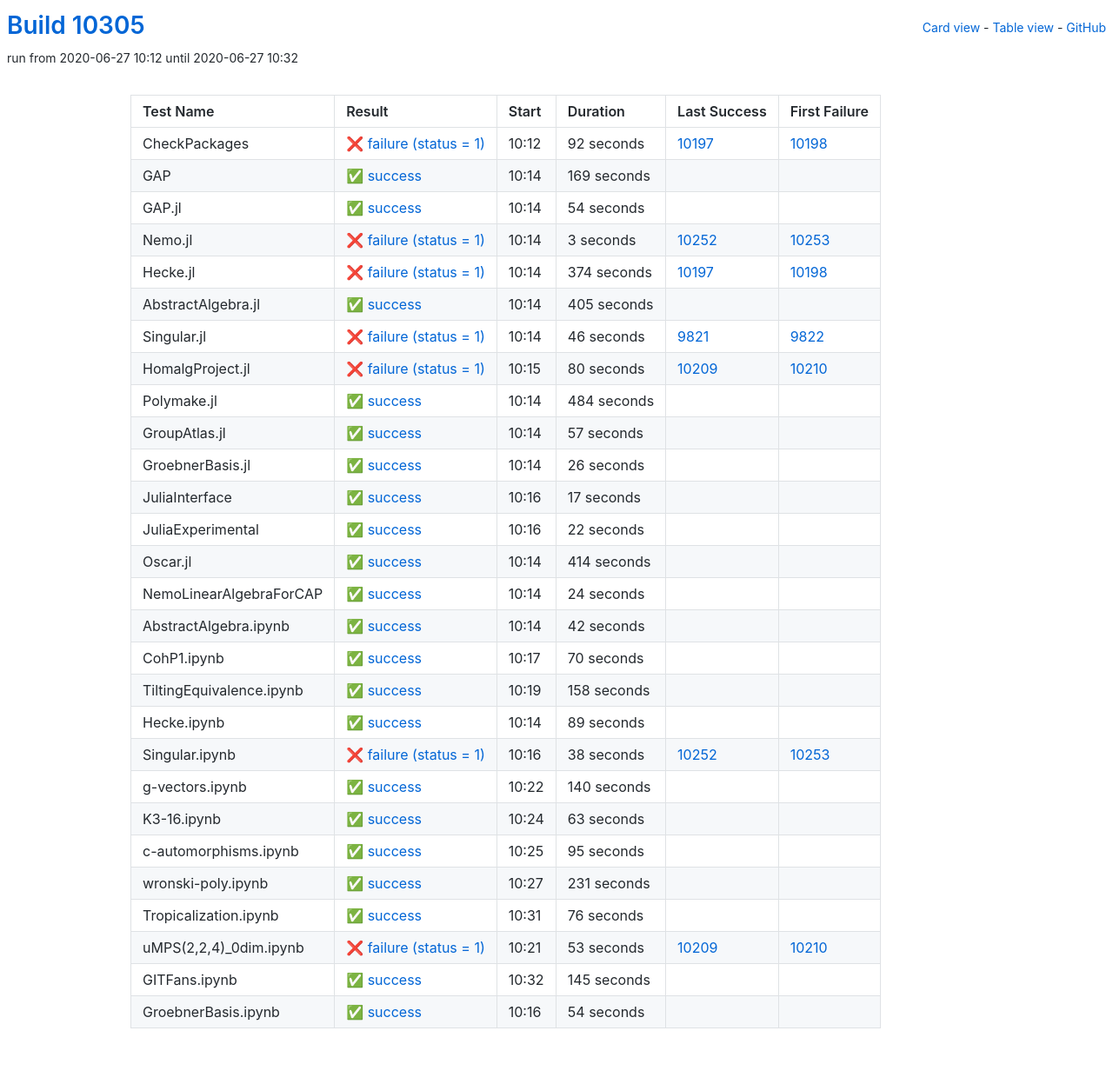
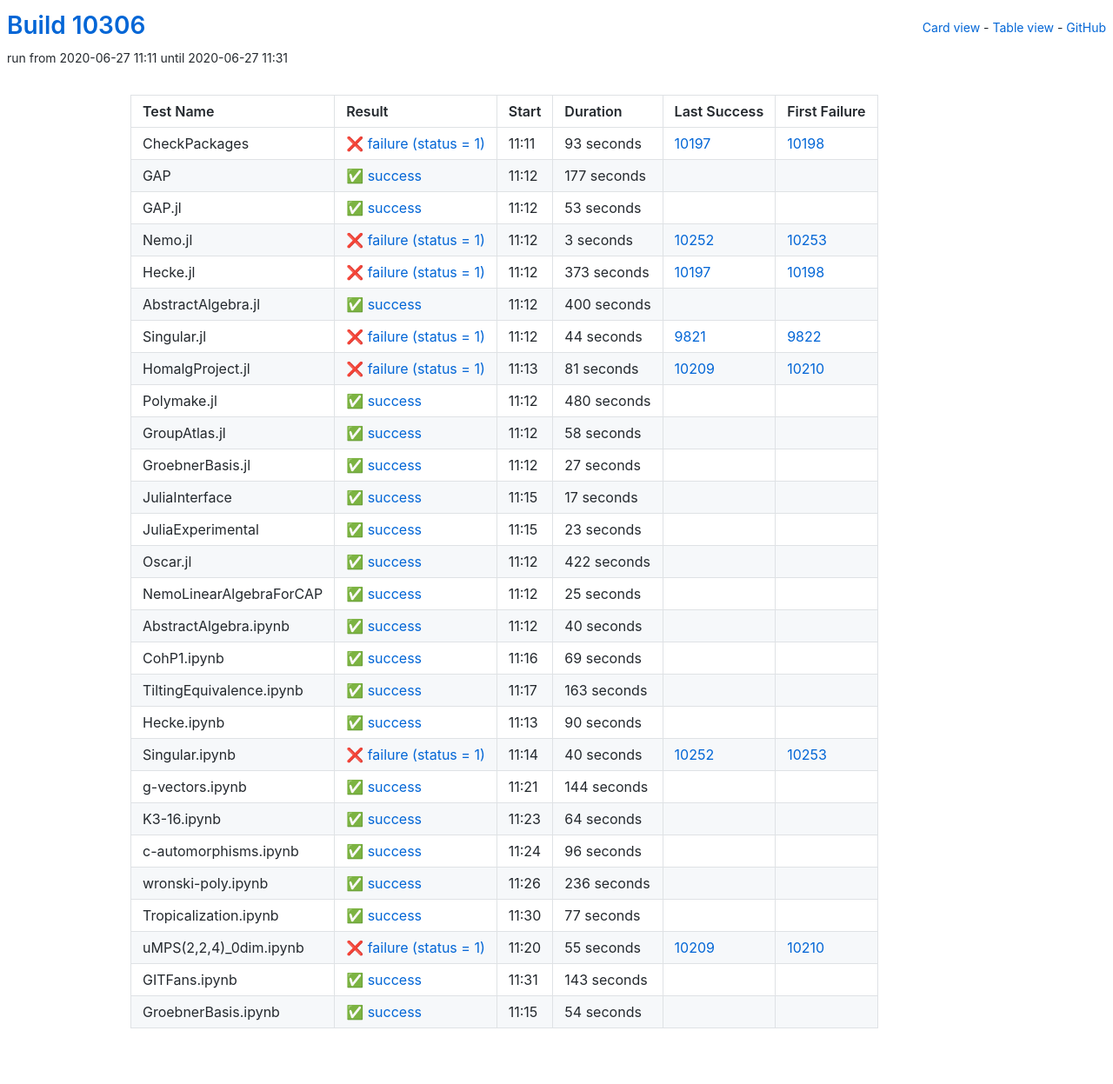
Before and after one commit to oscar-system/oscar-ci-status, a Jekyll site: the page built from table.html, in a window 1280 px wide. Shown: the whole page at 87% size. Built offline with Jekyll 4.4.1, drawn with Linux system fonts in a browser that asks for light colours.

Commit message:
Build #10306

```diff
--- a/_data/ci.yml
+++ b/_data/ci.yml
@@ -1,6 +1,6 @@
 ---
-build: 10305
-build_url: https://oscarci.mathematik.uni-kl.de/job/oscar/10305/
+build: 10306
+build_url: https://oscarci.mathematik.uni-kl.de/job/oscar/10306/
 job: oscar
 organization: oscar-system
 repo: oscar-ci-status
@@ -8,44 +8,44 @@ repourl: https://github.com/oscar-system/oscar-ci-status
 tests:
 - name: CheckPackages
   id: checkpackages
-  log: https://oscarci.mathematik.uni-kl.de/job/oscar/10305/artifact/logs/build-10305/CheckPackages.log
-  start: 2020-06-27 10:12
+  log: https://oscarci.mathematik.uni-kl.de/job/oscar/10306/artifact/logs/build-10306/CheckPackages.log
+  start: 2020-06-27 11:11
   success: false
   exitcode: 1
   status: failure
-  duration: 92
+  duration: 93
   last_success: 10197
   last_success_url: https://oscarci.mathematik.uni-kl.de/job/oscar/10197/
   first_failure: 10198
   first_failure_url: https://oscarci.mathematik.uni-kl.de/job/oscar/10198/
 - name: GAP
   id: gap
-  log: https://oscarci.mathematik.uni-kl.de/job/oscar/10305/artifact/logs/build-10305/GAP.log
-  start: 2020-06-27 10:14
+  log: https://oscarci.mathematik.uni-kl.de/job/oscar/10306/artifact/logs/build-10306/GAP.log
+  start: 2020-06-27 11:12
   success: true
   exitcode: 0
   status: success
-  duration: 169
+  duration: 177
   last_success: false
   last_success_url:
   first_failure: false
   first_failure_url:
 - name: GAP.jl
   id: gap-jl
-  log: https://oscarci.mathematik.uni-kl.de/job/oscar/10305/artifact/logs/build-10305/GAP.jl.log
-  start: 2020-06-27 10:14
+  log: https://oscarci.mathematik.uni-kl.de/job/oscar/10306/artifact/logs/build-10306/GAP.jl.log
+  start: 2020-06-27 11:12
   success: true
   exitcode: 0
   status: success
-  duration: 54
+  duration: 53
   last_success: false
   last_success_url:
   first_failure: false
   first_failure_url:
 - name: Nemo.jl
   id: nemo-jl
-  log: https://oscarci.mathematik.uni-kl.de/job/oscar/10305/artifact/logs/build-10305/Nemo.jl.log
-  start: 2020-06-27 10:14
+  log: https://oscarci.mathematik.uni-kl.de/job/oscar/10306/artifact/logs/build-10306/Nemo.jl.log
+  start: 2020-06-27 11:12
   success: false
   exitcode: 1
   status: failure
@@ -56,92 +56,92 @@ tests:
   first_failure_url: https://oscarci.mathematik.uni-kl.de/job/oscar/10253/
 - name: Hecke.jl
   id: hecke-jl
-  log: https://oscarci.mathematik.uni-kl.de/job/oscar/10305/artifact/logs/build-10305/Hecke.jl.log
-  start: 2020-06-27 10:14
+  log: https://oscarci.mathematik.uni-kl.de/job/oscar/10306/artifact/logs/build-10306/Hecke.jl.log
+  start: 2020-06-27 11:12
   success: false
   exitcode: 1
   status: failure
-  duration: 374
+  duration: 373
   last_success: 10197
   last_success_url: https://oscarci.mathematik.uni-kl.de/job/oscar/10197/
   first_failure: 10198
   first_failure_url: https://oscarci.mathematik.uni-kl.de/job/oscar/10198/
 - name: AbstractAlgebra.jl
   id: abstractalgebra-jl
-  log: https://oscarci.mathematik.uni-kl.de/job/oscar/10305/artifact/logs/build-10305/AbstractAlgebra.jl.log
-  start: 2020-06-27 10:14
+  log: https://oscarci.mathematik.uni-kl.de/job/oscar/10306/artifact/logs/build-10306/AbstractAlgebra.jl.log
+  start: 2020-06-27 11:12
   success: true
   exitcode: 0
   status: success
-  duration: 405
+  duration: 400
   last_success: false
   last_success_url:
   first_failure: false
   first_failure_url:
 - name: Singular.jl
   id: singular-jl
-  log: https://oscarci.mathematik.uni-kl.de/job/oscar/10305/artifact/logs/build-10305/Singular.jl.log
-  start: 2020-06-27 10:14
+  log: https://oscarci.mathematik.uni-kl.de/job/oscar/10306/artifact/logs/build-10306/Singular.jl.log
+  start: 2020-06-27 11:12
   success: false
   exitcode: 1
   status: failure
-  duration: 46
+  duration: 44
   last_success: 9821
   last_success_url: https://oscarci.mathematik.uni-kl.de/job/oscar/9821/
   first_failure: 9822
   first_failure_url: https://oscarci.mathematik.uni-kl.de/job/oscar/9822/
 - name: HomalgProject.jl
   id: homalgproject-jl
-  log: https://oscarci.mathematik.uni-kl.de/job/oscar/10305/artifact/logs/build-10305/HomalgProject.jl.log
-  start: 2020-06-27 10:15
+  log: https://oscarci.mathematik.uni-kl.de/job/oscar/10306/artifact/logs/build-10306/HomalgProject.jl.log
+  start: 2020-06-27 11:13
   success: false
   exitcode: 1
   status: failure
-  duration: 80
+  duration: 81
   last_success: 10209
   last_success_url: https://oscarci.mathematik.uni-kl.de/job/oscar/10209/
   first_failure: 10210
   first_failure_url: https://oscarci.mathematik.uni-kl.de/job/oscar/10210/
 - name: Polymake.jl
   id: polymake-jl
-  log: https://oscarci.mathematik.uni-kl.de/job/oscar/10305/artifact/logs/build-10305/Polymake.jl.log
-  start: 2020-06-27 10:14
+  log: https://oscarci.mathematik.uni-kl.de/job/oscar/10306/artifact/logs/build-10306/Polymake.jl.log
+  start: 2020-06-27 11:12
   success: true
   exitcode: 0
   status: success
-  duration: 484
+  duration: 480
   last_success: false
   last_success_url:
   first_failure: false
   first_failure_url:
 - name: GroupAtlas.jl
   id: groupatlas-jl
-  log: https://oscarci.mathematik.uni-kl.de/job/oscar/10305/artifact/logs/build-10305/GroupAtlas.jl.log
-  start: 2020-06-27 10:14
+  log: https://oscarci.mathematik.uni-kl.de/job/oscar/10306/artifact/logs/build-10306/GroupAtlas.jl.log
+  start: 2020-06-27 11:12
   success: true
   exitcode: 0
   status: success
-  duration: 57
+  duration: 58
   last_success: false
   last_success_url:
   first_failure: false
   first_failure_url:
 - name: GroebnerBasis.jl
   id: groebnerbasis-jl
-  log: https://oscarci.mathematik.uni-kl.de/job/oscar/10305/artifact/logs/build-10305/GroebnerBasis.jl.log
-  start: 2020-06-27 10:14
+  log: https://oscarci.mathematik.uni-kl.de/job/oscar/10306/artifact/logs/build-10306/GroebnerBasis.jl.log
+  start: 2020-06-27 11:12
   success: true
   exitcode: 0
   status: success
-  duration: 26
+  duration: 27
   last_success: false
   last_success_url:
   first_failure: false
   first_failure_url:
 - name: JuliaInterface
   id: juliainterface
-  log: https://oscarci.mathematik.uni-kl.de/job/oscar/10305/artifact/logs/build-10305/JuliaInterface.log
-  start: 2020-06-27 10:16
+  log: https://oscarci.mathematik.uni-kl.de/job/oscar/10306/artifact/logs/build-10306/JuliaInterface.log
+  start: 2020-06-27 11:15
   success: true
   exitcode: 0
   status: success
@@ -152,188 +152,188 @@ tests:
   first_failure_url:
 - name: JuliaExperimental
   id: juliaexperimental
-  log: https://oscarci.mathematik.uni-kl.de/job/oscar/10305/artifact/logs/build-10305/JuliaExperimental.log
-  start: 2020-06-27 10:16
+  log: https://oscarci.mathematik.uni-kl.de/job/oscar/10306/artifact/logs/build-10306/JuliaExperimental.log
+  start: 2020-06-27 11:15
   success: true
   exitcode: 0
   status: success
-  duration: 22
+  duration: 23
   last_success: false
   last_success_url:
   first_failure: false
   first_failure_url:
 - name: Oscar.jl
   id: oscar-jl
-  log: https://oscarci.mathematik.uni-kl.de/job/oscar/10305/artifact/logs/build-10305/Oscar.jl.log
-  start: 2020-06-27 10:14
+  log: https://oscarci.mathematik.uni-kl.de/job/oscar/10306/artifact/logs/build-10306/Oscar.jl.log
+  start: 2020-06-27 11:12
   success: true
   exitcode: 0
   status: success
-  duration: 414
+  duration: 422
   last_success: false
   last_success_url:
   first_failure: false
   first_failure_url:
 - name: NemoLinearAlgebraForCAP
   id: nemolinearalgebraforcap
-  log: https://oscarci.mathematik.uni-kl.de/job/oscar/10305/artifact/logs/build-10305/NemoLinearAlgebraForCAP.log
-  start: 2020-06-27 10:14
+  log: https://oscarci.mathematik.uni-kl.de/job/oscar/10306/artifact/logs/build-10306/NemoLinearAlgebraForCAP.log
+  start: 2020-06-27 11:12
   success: true
   exitcode: 0
   status: success
-  duration: 24
+  duration: 25
   last_success: false
   last_success_url:
   first_failure: false
   first_failure_url:
 - name: AbstractAlgebra.ipynb
   id: abstractalgebra-ipynb
-  log: https://oscarci.mathematik.uni-kl.de/job/oscar/10305/artifact/logs/build-10305/AbstractAlgebra.ipynb.log
-  start: 2020-06-27 10:14
+  log: https://oscarci.mathematik.uni-kl.de/job/oscar/10306/artifact/logs/build-10306/AbstractAlgebra.ipynb.log
+  start: 2020-06-27 11:12
   success: true
   exitcode: 0
   status: success
-  duration: 42
+  duration: 40
   last_success: false
   last_success_url:
   first_failure: false
   first_failure_url:
 - name: CohP1.ipynb
   id: cohp1-ipynb
-  log: https://oscarci.mathematik.uni-kl.de/job/oscar/10305/artifact/logs/build-10305/CohP1.ipynb.log
-  start: 2020-06-27 10:17
+  log: https://oscarci.mathematik.uni-kl.de/job/oscar/10306/artifact/logs/build-10306/CohP1.ipynb.log
+  start: 2020-06-27 11:16
   success: true
   exitcode: 0
   status: success
-  duration: 70
+  duration: 69
   last_success: false
   last_success_url:
   first_failure: false
   first_failure_url:
 - name: TiltingEquivalence.ipynb
   id: tiltingequivalence-ipynb
-  log: https://oscarci.mathematik.uni-kl.de/job/oscar/10305/artifact/logs/build-10305/TiltingEquivalence.ipynb.log
-  start: 2020-06-27 10:19
+  log: https://oscarci.mathematik.uni-kl.de/job/oscar/10306/artifact/logs/build-10306/TiltingEquivalence.ipynb.log
+  start: 2020-06-27 11:17
   success: true
   exitcode: 0
   status: success
-  duration: 158
+  duration: 163
   last_success: false
   last_success_url:
   first_failure: false
   first_failure_url:
 - name: Hecke.ipynb
   id: hecke-ipynb
-  log: https://oscarci.mathematik.uni-kl.de/job/oscar/10305/artifact/logs/build-10305/Hecke.ipynb.log
-  start: 2020-06-27 10:14
+  log: https://oscarci.mathematik.uni-kl.de/job/oscar/10306/artifact/logs/build-10306/Hecke.ipynb.log
+  start: 2020-06-27 11:13
   success: true
   exitcode: 0
   status: success
-  duration: 89
+  duration: 90
   last_success: false
   last_success_url:
   first_failure: false
   first_failure_url:
 - name: Singular.ipynb
   id: singular-ipynb
-  log: https://oscarci.mathematik.uni-kl.de/job/oscar/10305/artifact/logs/build-10305/Singular.ipynb.log
-  start: 2020-06-27 10:16
+  log: https://oscarci.mathematik.uni-kl.de/job/oscar/10306/artifact/logs/build-10306/Singular.ipynb.log
+  start: 2020-06-27 11:14
   success: false
   exitcode: 1
   status: failure
-  duration: 38
+  duration: 40
   last_success: 10252
   last_success_url: https://oscarci.mathematik.uni-kl.de/job/oscar/10252/
   first_failure: 10253
   first_failure_url: https://oscarci.mathematik.uni-kl.de/job/oscar/10253/
 - name: g-vectors.ipynb
   id: g-vectors-ipynb
-  log: https://oscarci.mathematik.uni-kl.de/job/oscar/10305/artifact/logs/build-10305/g-vectors.ipynb.log
-  start: 2020-06-27 10:22
+  log: https://oscarci.mathematik.uni-kl.de/job/oscar/10306/artifact/logs/build-10306/g-vectors.ipynb.log
+  start: 2020-06-27 11:21
   success: true
   exitcode: 0
   status: success
-  duration: 140
+  duration: 144
   last_success: false
   last_success_url:
   first_failure: false
   first_failure_url:
 - name: K3-16.ipynb
   id: k3-16-ipynb
-  log: https://oscarci.mathematik.uni-kl.de/job/oscar/10305/artifact/logs/build-10305/K3-16.ipynb.log
-  start: 2020-06-27 10:24
+  log: https://oscarci.mathematik.uni-kl.de/job/oscar/10306/artifact/logs/build-10306/K3-16.ipynb.log
+  start: 2020-06-27 11:23
   success: true
   exitcode: 0
   status: success
-  duration: 63
+  duration: 64
   last_success: false
   last_success_url:
   first_failure: false
   first_failure_url:
 - name: c-automorphisms.ipynb
   id: c-automorphisms-ipynb
-  log: https://oscarci.mathematik.uni-kl.de/job/oscar/10305/artifact/logs/build-10305/c-automorphisms.ipynb.log
-  start: 2020-06-27 10:25
+  log: https://oscarci.mathematik.uni-kl.de/job/oscar/10306/artifact/logs/build-10306/c-automorphisms.ipynb.log
+  start: 2020-06-27 11:24
   success: true
   exitcode: 0
   status: success
-  duration: 95
+  duration: 96
   last_success: false
   last_success_url:
   first_failure: false
   first_failure_url:
 - name: wronski-poly.ipynb
   id: wronski-poly-ipynb
-  log: https://oscarci.mathematik.uni-kl.de/job/oscar/10305/artifact/logs/build-10305/wronski-poly.ipynb.log
-  start: 2020-06-27 10:27
+  log: https://oscarci.mathematik.uni-kl.de/job/oscar/10306/artifact/logs/build-10306/wronski-poly.ipynb.log
+  start: 2020-06-27 11:26
   success: true
   exitcode: 0
   status: success
-  duration: 231
+  duration: 236
   last_success: false
   last_success_url:
   first_failure: false
   first_failure_url:
 - name: Tropicalization.ipynb
   id: tropicalization-ipynb
-  log: https://oscarci.mathematik.uni-kl.de/job/oscar/10305/artifact/logs/build-10305/Tropicalization.ipynb.log
-  start: 2020-06-27 10:31
+  log: https://oscarci.mathematik.uni-kl.de/job/oscar/10306/artifact/logs/build-10306/Tropicalization.ipynb.log
+  start: 2020-06-27 11:30
   success: true
   exitcode: 0
   status: success
-  duration: 76
+  duration: 77
   last_success: false
   last_success_url:
   first_failure: false
   first_failure_url:
 - name: uMPS(2,2,4)_0dim.ipynb
   id: umps-2-2-4-0dim-ipynb
-  log: https://oscarci.mathematik.uni-kl.de/job/oscar/10305/artifact/logs/build-10305/uMPS-2-2-4-_0dim.ipynb.log
-  start: 2020-06-27 10:21
+  log: https://oscarci.mathematik.uni-kl.de/job/oscar/10306/artifact/logs/build-10306/uMPS-2-2-4-_0dim.ipynb.log
+  start: 2020-06-27 11:20
   success: false
   exitcode: 1
   status: failure
-  duration: 53
+  duration: 55
   last_success: 10209
   last_success_url: https://oscarci.mathematik.uni-kl.de/job/oscar/10209/
   first_failure: 10210
   first_failure_url: https://oscarci.mathematik.uni-kl.de/job/oscar/10210/
 - name: GITFans.ipynb
   id: gitfans-ipynb
-  log: https://oscarci.mathematik.uni-kl.de/job/oscar/10305/artifact/logs/build-10305/GITFans.ipynb.log
-  start: 2020-06-27 10:32
+  log: https://oscarci.mathematik.uni-kl.de/job/oscar/10306/artifact/logs/build-10306/GITFans.ipynb.log
+  start: 2020-06-27 11:31
   success: true
   exitcode: 0
   status: success
-  duration: 145
+  duration: 143
   last_success: false
   last_success_url:
   first_failure: false
   first_failure_url:
 - name: GroebnerBasis.ipynb
   id: groebnerbasis-ipynb
-  log: https://oscarci.mathematik.uni-kl.de/job/oscar/10305/artifact/logs/build-10305/GroebnerBasis.ipynb.log
-  start: 2020-06-27 10:16
+  log: https://oscarci.mathematik.uni-kl.de/job/oscar/10306/artifact/logs/build-10306/GroebnerBasis.ipynb.log
+  start: 2020-06-27 11:15
   success: true
   exitcode: 0
   status: success
```
Also changed, not shown: README.md.
